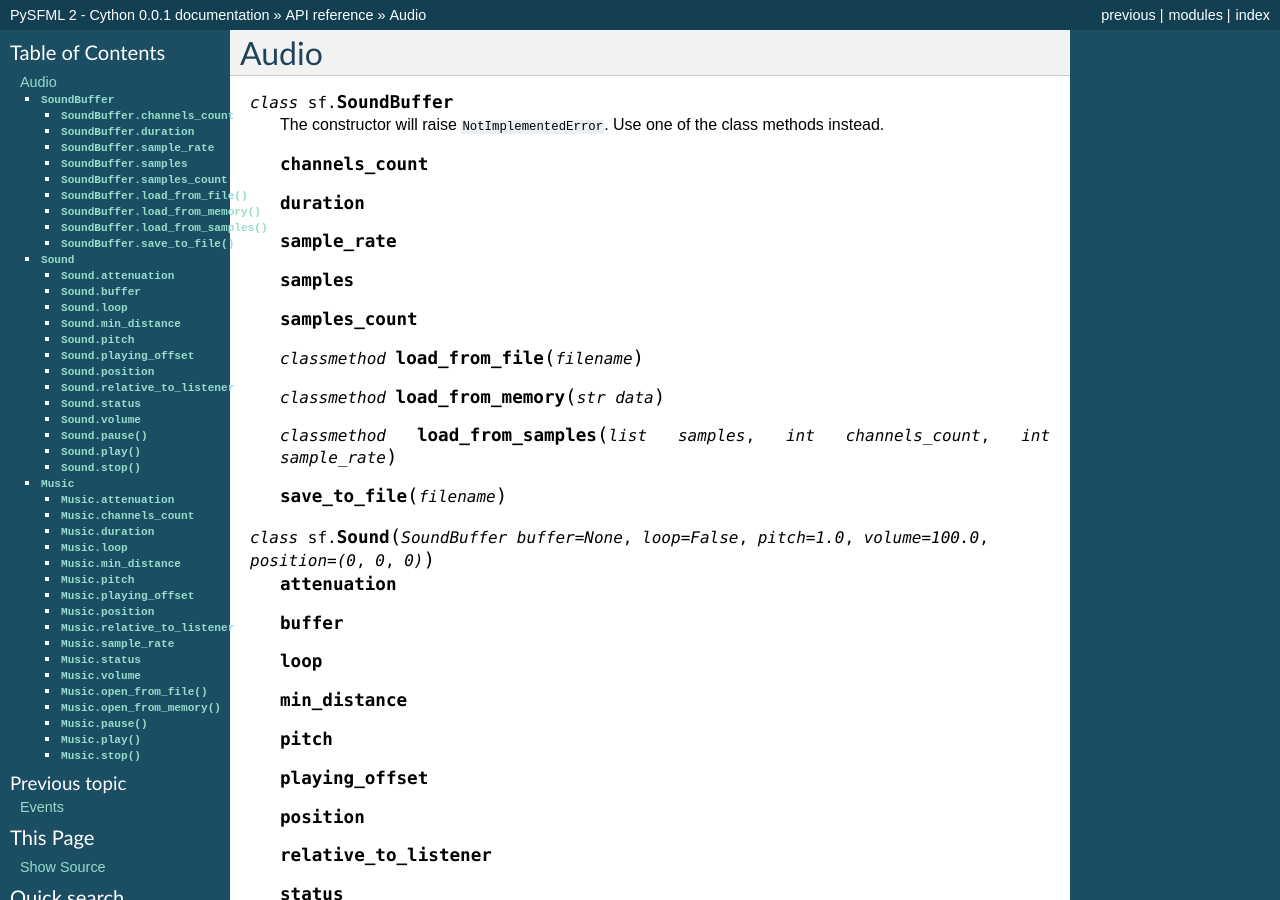
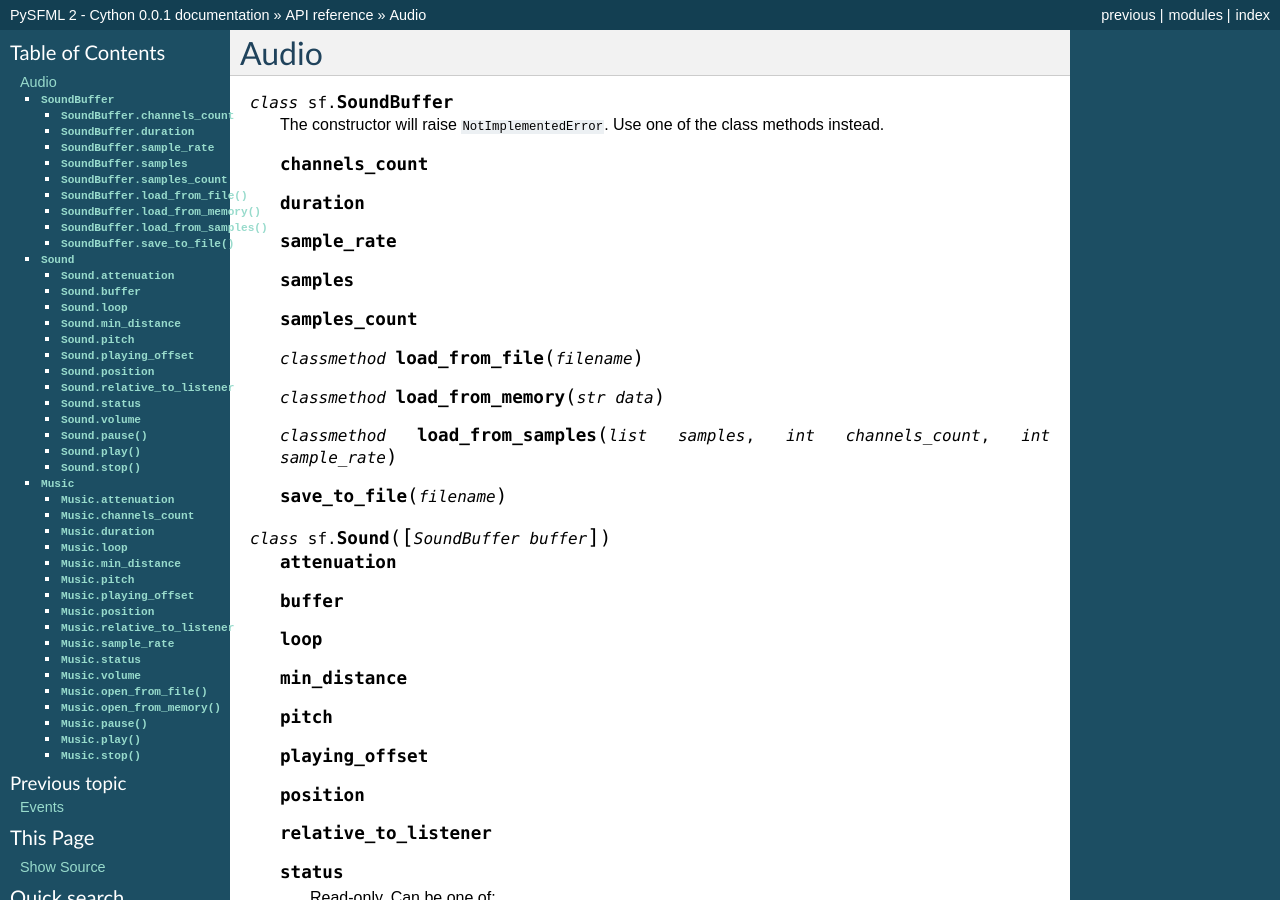
Before and after one commit to intjelic/python-sfml, a Sphinx documentation site: the page built from doc/sphinx/source/audio.rst, in a window 1280 px wide and 900 px high. Built offline with Sphinx 7.4.7, drawn with Linux system fonts in a browser that asks for light colours.

Commit message:
The binding itself should now be up-to-date.
Most changes come from SFML 2's commit #e509f011807fcea5c8b9. Also see
issue #18.

```diff
--- a/doc/sphinx/source/audio.rst
+++ b/doc/sphinx/source/audio.rst
@@ -24,8 +24,7 @@
 
 
 
-.. class:: Sound(SoundBuffer buffer=None, loop=False, pitch=1.0, volume=100.0,\
-                 position=(0,0,0))
+.. class:: Sound([SoundBuffer buffer])
 
    .. attribute:: attenuation
    .. attribute:: buffer
```
Also changed, not shown: 3 other files.
